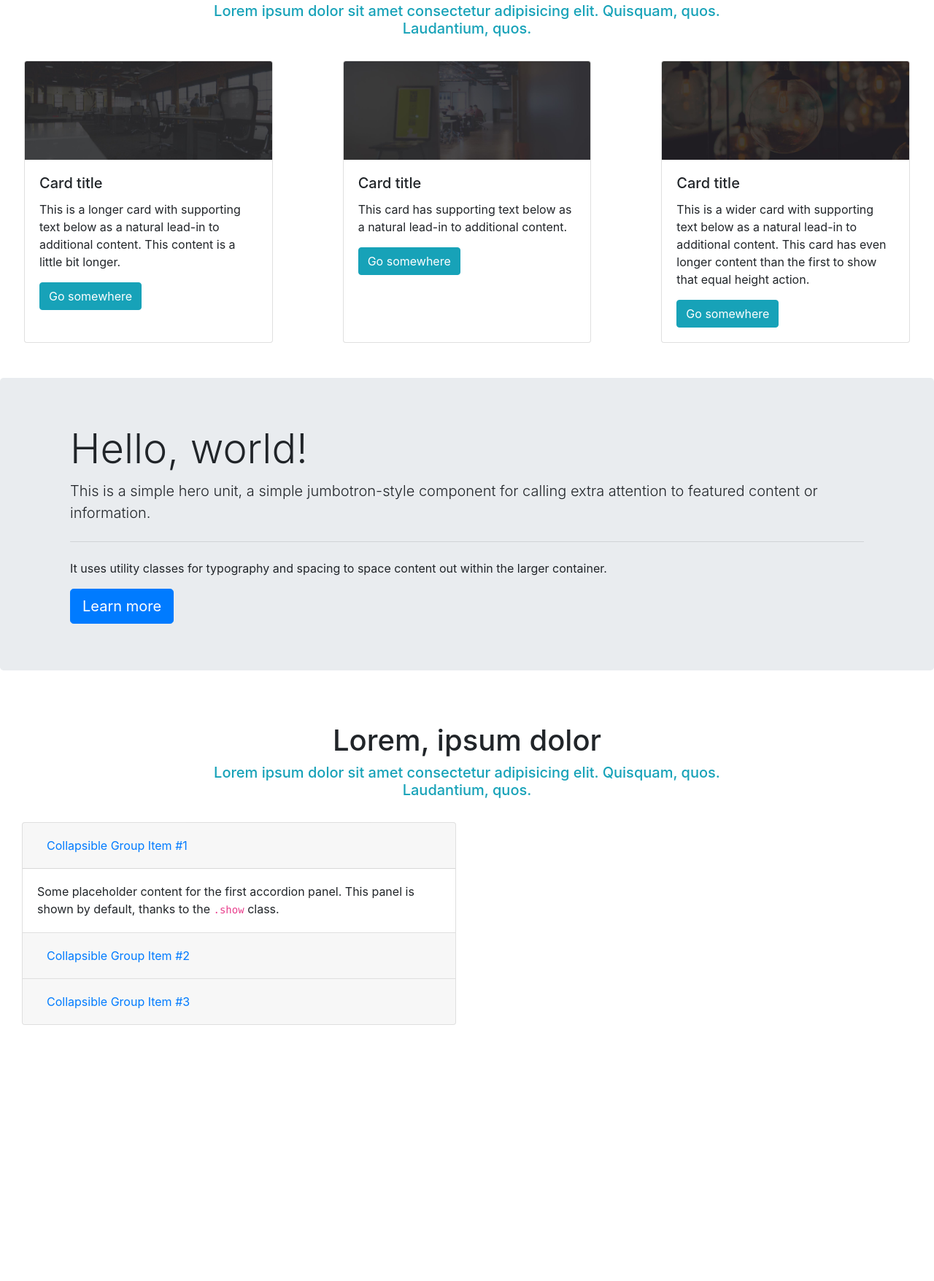
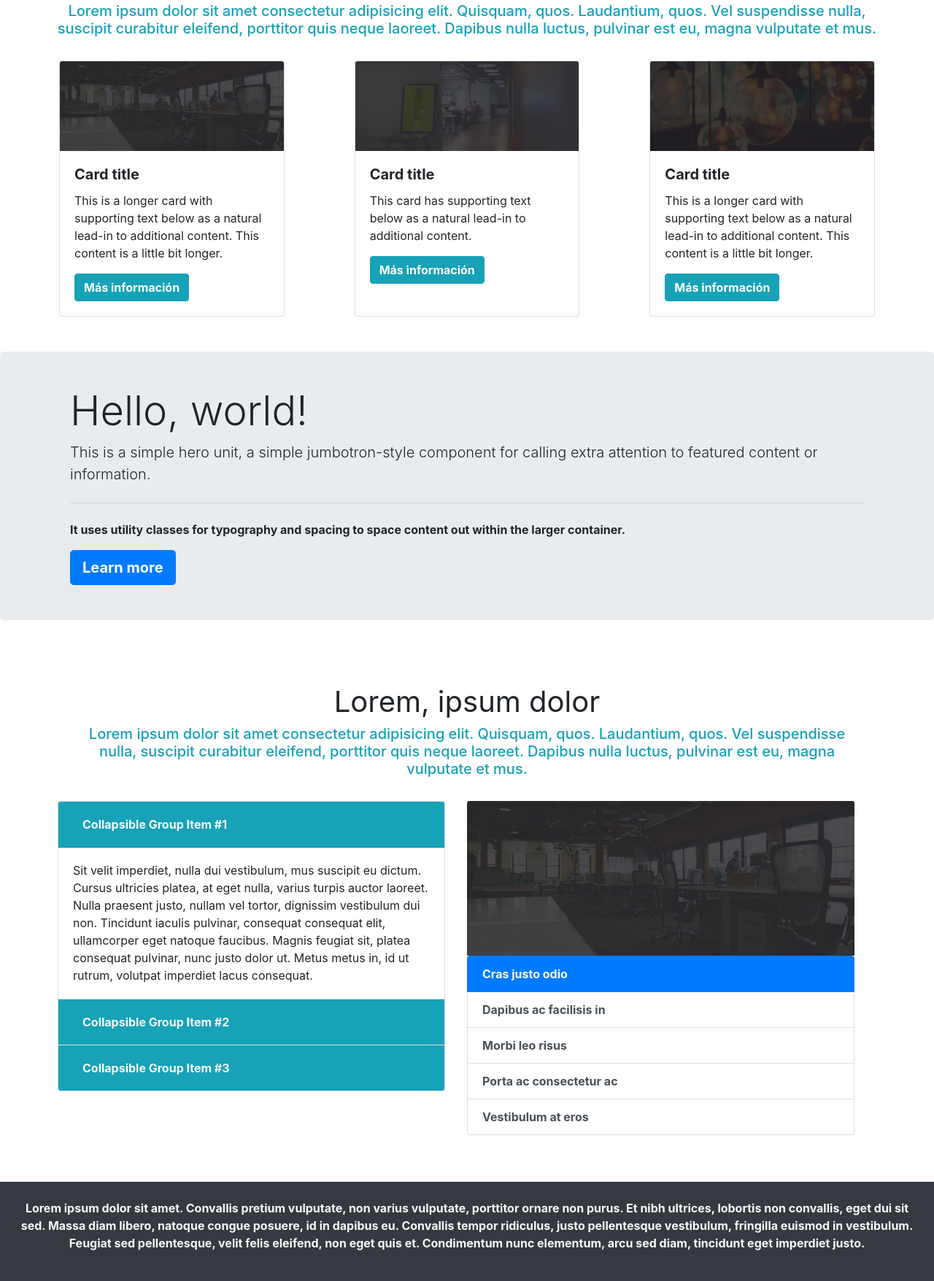
Before and after one commit to jd-becerra/programacionMoviles, a plain HTML site: page docs/prac2/index.html in a window 1280 px wide. Shown: the part 693-2449 px from the top of the page at 73% size. Before the commit the page ends 2146 px from the top, so only its background shows below. Drawn offline with nearby package versions, Linux system fonts and the light colour scheme.

Commit message:
update prac2

```diff
--- a/docs/prac2/index.html
+++ b/docs/prac2/index.html
@@ -12,7 +12,7 @@
   </head>
   <body>
     <nav class="navbar navbar-expand-md navbar-dark bg-primary px-5">
-      <a class="navbar-brand mx-auto px-5 text-center" style="width: 30rem;" href="#">Bootstrap</a>
+      <a class="navbar-brand bold mx-5 px-5 text-center font-weight-bold" href="#">Bootstrap</a>
       <button class="navbar-toggler" type="button" data-toggle="collapse" data-target="#navbarSupportedContent" aria-controls="navbarSupportedContent" aria-expanded="false" aria-label="Toggle navigation">
         <span class="navbar-toggler-icon"></span>
       </button>
@@ -20,7 +20,7 @@
       <div class="collapse navbar-collapse" id="navbarSupportedContent">
         <ul class="navbar-nav ml-auto">
           <li class="nav-item active">
-            <a class="nav-link" href="#">Home <span class="sr-only">(current)</span></a>
+            <a class="nav-link font-weight-bold" href="#">Home <span class="sr-only">(current)</span></a>
           </li>
           <li class="nav-item">
             <a class="nav-link" href="#">Link</a>
@@ -40,7 +40,7 @@
             <a class="nav-link disabled">Disabled</a>
           </li>
           <li class="nav-item">
-            <a class="nav-link active mx-5">+5555 55555</a>
+            <a class="nav-link active mx-5 font-weight-bold">+5555 55555</a>
           </li>
         </ul>
       </div>
@@ -56,22 +56,28 @@
         <div class="carousel-item active">
           <img src="img/2.jpg" class="d-block w-100" alt="Img 1">
           <div class="carousel-caption d-none d-md-block">
-            <h5>First slide label</h5>
-            <p>Some representative placeholder content for the first slide.</p>
+            <h5 class="font-weight-bold">Título uno</h5>
+            <p class="font-weight-bold">
+              Faucibus et purus, vestibulum et porttitor, eu dapibus elit diam. Faucibus efficitur id, a tempor sagittis, rhoncus convallis vitae imperdiet.Congue pellentesque est, nunc duis id, integer penatibus mi libero. Porta nam auctor, ut morbi sed, porttitor porta tempor vulputate.
+            </p>
           </div>
         </div>
         <div class="carousel-item">
           <img src="img/3.jpg" class="d-block w-100" alt="...">
           <div class="carousel-caption d-none d-md-block">
-            <h5>Second slide label</h5>
-            <p>Some representative placeholder content for the second slide.</p>
+            <h5 class="font-weight-bold">Título dos</h5>
+            <p class="font-weight-bold">
+              Faucibus et purus, vestibulum et porttitor, eu dapibus elit diam. Faucibus efficitur id, a tempor sagittis, rhoncus convallis vitae imperdiet.Congue pellentesque est, nunc duis id, integer penatibus mi libero. Porta nam auctor, ut morbi sed, porttitor porta tempor vulputate.
+            </p>
           </div>
         </div>
         <div class="carousel-item">
           <img src="img/4.jpg" class="d-block w-100" alt="...">
           <div class="carousel-caption d-none d-md-block">
-            <h5>Third slide label</h5>
-            <p>Some representative placeholder content for the third slide.</p>
+            <h5 class="font-weight-bold">Título tres</h5>
+            <p class="font-weight-bold">
+              Faucibus et purus, vestibulum et porttitor, eu dapibus elit diam. Faucibus efficitur id, a tempor sagittis, rhoncus convallis vitae imperdiet.Congue pellentesque est, nunc duis id, integer penatibus mi libero. Porta nam auctor, ut morbi sed, porttitor porta tempor vulputate.
+            </p>
           </div>
         </div>
       </div>
@@ -85,61 +91,62 @@
       </button>
     </div>
 
-    <div id="titleCardsItem" class="row mx-auto my-5" style="width: 80rem;">
+    <div id="titleCardsItem" class="row m-5">
       <div id="titleItem1" class="container my-4 col-12">
-        <h1 class="mx-auto text-center col-12" style="width: 50rem;">Lorem, ipsum dolor</h1>
-        <h5 class="mx-auto text-info text-center col-12" style="width: 50rem;">Lorem ipsum dolor sit amet consectetur adipisicing elit. Quisquam, quos. Laudantium, quos.</h5>
+        <h1 class="mx-auto text-center col-12">Lorem, ipsum dolor</h1>
+        <h5 class="mx-auto text-info text-center col-12">Lorem ipsum dolor sit amet consectetur adipisicing elit. Quisquam, quos. Laudantium, quos. Vel suspendisse nulla, suscipit curabitur eleifend, porttitor quis neque laoreet. Dapibus nulla luctus, pulvinar est eu, magna vulputate et mus.</h5>
       </div>
 
       <div class="card-deck">
         <div class="card mx-5">
           <img src="img/2.jpg" class="card-img-top" alt="...">
           <div class="card-body">
-            <h5 class="card-title">Card title</h5>
+            <h5 class="card-title font-weight-bold">Card title</h5>
             <p class="card-text">This is a longer card with supporting text below as a natural lead-in to additional content. This content is a little bit longer.</p>
-            <a href="#" class="btn btn-info">Go somewhere</a>
+            <a href="#" class="btn btn-info font-weight-bold">Más información</a>
           </div>
         </div>
         <div class="card mx-5">
           <img src="img/3.jpg" class="card-img-top" alt="...">
           <div class="card-body">
-            <h5 class="card-title">Card title</h5>
+            <h5 class="card-title font-weight-bold">Card title</h5>
             <p class="card-text">This card has supporting text below as a natural lead-in to additional content.</p>
-            <a href="#" class="btn btn-info">Go somewhere</a>
+            <a href="#" class="btn btn-info font-weight-bold">Más información</a>
           </div>
         </div>
         <div class="card mx-5">
           <img src="img/4.jpg" class="card-img-top" alt="...">
           <div class="card-body">
-            <h5 class="card-title">Card title</h5>
-            <p class="card-text">This is a wider card with supporting text below as a natural lead-in to additional content. This card has even longer content than the first to show that equal height action.</p>
-            <a href="#" class="btn btn-info">Go somewhere</a>
+            <h5 class="card-title font-weight-bold">Card title</h5>
+            <p class="card-text">This is a longer card with supporting text below as a natural lead-in to additional content. This content is a little bit longer.</p>
+            <a href="#" class="btn btn-info font-weight-bold">Más información</a>
           </div>
         </div>
       </div>
     </div>
 
-    <div class="jumbotron px-5">
+
+    <div class="jumbotron p-5">
       <div class="mx-5">
         <h1 class="display-4">Hello, world!</h1>
         <p class="lead">This is a simple hero unit, a simple jumbotron-style component for calling extra attention to featured content or information.</p>
         <hr class="my-4">
-        <p>It uses utility classes for typography and spacing to space content out within the larger container.</p>
-        <a class="btn btn-primary btn-lg" href="#" role="button">Learn more</a>
+        <p class="font-weight-bold">It uses utility classes for typography and spacing to space content out within the larger container.</p>
+        <a class="btn btn-primary btn-lg font-weight-bold" href="#" role="button">Learn more</a>
       </div>
     </div>
 
-    <div id="collapseItems" class="row mx-auto my-5" style="width: 80rem;">
+    <div id="collapseItems" class="row m-5 p-3">
       <div id="titleItem2" class="container my-4 col-12">
-        <h1 class="mx-auto text-center col-12" style="width: 50rem;">Lorem, ipsum dolor</h1>
-        <h5 class="mx-auto text-info text-center col-12" style="width: 50rem;">Lorem ipsum dolor sit amet consectetur adipisicing elit. Quisquam, quos. Laudantium, quos.</h5>
+        <h1 class="mx-auto text-center col-12 font-weight-normal">Lorem, ipsum dolor</h1>
+        <h5 class="mx-auto text-info text-center col-12">Lorem ipsum dolor sit amet consectetur adipisicing elit. Quisquam, quos. Laudantium, quos. Vel suspendisse nulla, suscipit curabitur eleifend, porttitor quis neque laoreet. Dapibus nulla luctus, pulvinar est eu, magna vulputate et mus.</h5>
       </div>
-    <div class="col-12">
+      <div class="row container-fluid">
         <div class="accordion col-6" id="accordionExample">
           <div class="card">
-          <div class="card-header" id="headingOne">
+            <div class="card-header bg-info" id="headingOne">
               <h2 class="mb-0">
-              <button class="btn btn-link btn-block text-left" type="button" data-toggle="collapse" data-target="#collapseOne" aria-expanded="true" aria-controls="collapseOne">
+                <button class="btn btn-block text-left text-light font-weight-bold" type="button" data-toggle="collapse" data-target="#collapseOne" aria-expanded="true" aria-controls="collapseOne">
                   Collapsible Group Item #1
                 </button>
               </h2>
@@ -147,62 +154,67 @@
 
             <div id="collapseOne" class="collapse show" aria-labelledby="headingOne" data-parent="#accordionExample">
               <div class="card-body">
-              Some placeholder content for the first accordion panel. This panel is shown by default, thanks to the <code>.show</code> class.
+                Sit velit imperdiet, nulla dui vestibulum, mus suscipit eu dictum. Cursus ultricies platea, at eget nulla, varius turpis auctor laoreet. Nulla praesent justo, nullam vel tortor, dignissim vestibulum dui non. Tincidunt iaculis pulvinar, consequat consequat elit, ullamcorper eget natoque faucibus. Magnis feugiat sit, platea consequat pulvinar, nunc justo dolor ut. Metus metus in, id ut rutrum, volutpat imperdiet lacus consequat.
               </div>
             </div>
           </div>
           <div class="card">
-          <div class="card-header" id="headingTwo">
+            <div class="card-header bg-info" id="headingTwo">
               <h2 class="mb-0">
-              <button class="btn btn-link btn-block text-left collapsed" type="button" data-toggle="collapse" data-target="#collapseTwo" aria-expanded="false" aria-controls="collapseTwo">
+                <button class="btn btn-block text-left text-light collapsed font-weight-bold" type="button" data-toggle="collapse" data-target="#collapseTwo" aria-expanded="false" aria-controls="collapseTwo">
                   Collapsible Group Item #2
                 </button>
               </h2>
             </div>
             <div id="collapseTwo" class="collapse" aria-labelledby="headingTwo" data-parent="#accordionExample">
               <div class="card-body">
-              Some placeholder content for the second accordion panel. This panel is hidden by default.
+                Sit velit imperdiet, nulla dui vestibulum, mus suscipit eu dictum. Cursus ultricies platea, at eget nulla, varius turpis auctor laoreet. Nulla praesent justo, nullam vel tortor, dignissim vestibulum dui non. Tincidunt iaculis pulvinar, consequat consequat elit, ullamcorper eget natoque faucibus. Magnis feugiat sit, platea consequat pulvinar, nunc justo dolor ut. Metus metus in, id ut rutrum, volutpat imperdiet lacus consequat.
               </div>
             </div>
           </div>
           <div class="card">
-          <div class="card-header" id="headingThree">
+            <div class="card-header bg-info" id="headingThree">
               <h2 class="mb-0">
-              <button class="btn btn-link btn-block text-left collapsed" type="button" data-toggle="collapse" data-target="#collapseThree" aria-expanded="false" aria-controls="collapseThree">
+                <button class="btn btn-block text-left text-light collapsed font-weight-bold" type="button" data-toggle="collapse" data-target="#collapseThree" aria-expanded="false" aria-controls="collapseThree">
                   Collapsible Group Item #3
                 </button>
               </h2>
             </div>
             <div id="collapseThree" class="collapse" aria-labelledby="headingThree" data-parent="#accordionExample">
               <div class="card-body">
-              And lastly, the placeholder content for the third and final accordion panel. This panel is hidden by default.
-            </div>
+                Sit velit imperdiet, nulla dui vestibulum, mus suscipit eu dictum. Cursus ultricies platea, at eget nulla, varius turpis auctor laoreet. Nulla praesent justo, nullam vel tortor, dignissim vestibulum dui non. Tincidunt iaculis pulvinar, consequat consequat elit, ullamcorper eget natoque faucibus. Magnis feugiat sit, platea consequat pulvinar, nunc justo dolor ut. Metus metus in, id ut rutrum, volutpat imperdiet lacus consequat.
               </div>
             </div>
           </div>
         </div>
 
+        <div class="col-6">
+          <img src="img/2.jpg" class="card-img-top" alt="...">
+          <!-- <ul class="list-group" id="selectable-list"> -->
+          <!--   <li class="list-group-item list-group-item-action bg-info active">Cras justo odio</li> -->
+          <!--   <li class="list-group-item list-group-item-action">Dapibus ac facilisis in</li> -->
+          <!--   <li class="list-group-item list-group-item-action">Morbi leo risus</li> -->
+          <!--   <li class="list-group-item list-group-item-action">Porta ac consectetur ac</li> -->
+          <!--   <li class="list-group-item list-group-item-action">Vestibulum at eros</li> -->
+          <!-- </ul> -->
+
+          <div class="list-group font-weight-bold" id="list-tab" role="tablist">
+            <a class="list-group-item list-group-item-action active" id="list-home-list" data-toggle="list" href="#list-home" role="tab" aria-controls="home">Cras justo odio</a>
+            <a class="list-group-item list-group-item-action" id="list-profile-list" data-toggle="list" href="#list-profile" role="tab" aria-controls="profile">Dapibus ac facilisis in</a>
+            <a class="list-group-item list-group-item-action" id="list-messages-list" data-toggle="list" href="#list-messages" role="tab" aria-controls="messages">Morbi leo risus</a>
+            <a class="list-group-item list-group-item-action" id="list-settings-list" data-toggle="list" href="#list-settings" role="tab" aria-controls="settings">Porta ac consectetur ac</a>
+            <a class="list-group-item list-group-item-action" id="list-extra-list" data-toggle="list" href="#list-otro" role="tab" aria-controls="otro">Vestibulum at eros</a>
+          </div>
+
+        </div>
+      </div>
     </div>
 
     <script src="https://cdn.jsdelivr.net/npm/jquery@3.5.1/dist/jquery.slim.min.js" integrity="sha384-DfXdz2htPH0lsSSs5nCTpuj/zy4C+OGpamoFVy38MVBnE+IbbVYUew+OrCXaRkfj" crossorigin="anonymous"></script>
     <script src="https://cdn.jsdelivr.net/npm/bootstrap@4.6.2/dist/js/bootstrap.bundle.min.js" integrity="sha384-Fy6S3B9q64WdZWQUiU+q4/2Lc9npb8tCaSX9FK7E8HnRr0Jz8D6OP9dO5Vg3Q9ct" crossorigin="anonymous"></script>
   </body>
+
+  <footer class="bg-dark text-center text-light font-weight-bold p-4">
+    <p>Lorem ipsum dolor sit amet. Convallis pretium vulputate, non varius vulputate, porttitor ornare non purus. Et nibh ultrices, lobortis non convallis, eget dui sit sed. Massa diam libero, natoque congue posuere, id in dapibus eu. Convallis tempor ridiculus, justo pellentesque vestibulum, fringilla euismod in vestibulum. Feugiat sed pellentesque, velit felis eleifend, non eget quis et. Condimentum nunc elementum, arcu sed diam, tincidunt eget imperdiet justo.</p>
+  </footer>
 </html>
-
-<!--
-  mx-auto - center element as long as style="width" is defined
-
-  m - margin
-  p - padding
-
-    t - top
-    b - bottom
-    l - left
-    r - right
-    x - left and right
-    y - top and bottom
-    {blank} - all sides
-
-
-    collapse - "collapsible" element, same as data-toggle="collapse"
--->
```
Lines whose indentation alone changed are shown as unchanged.
